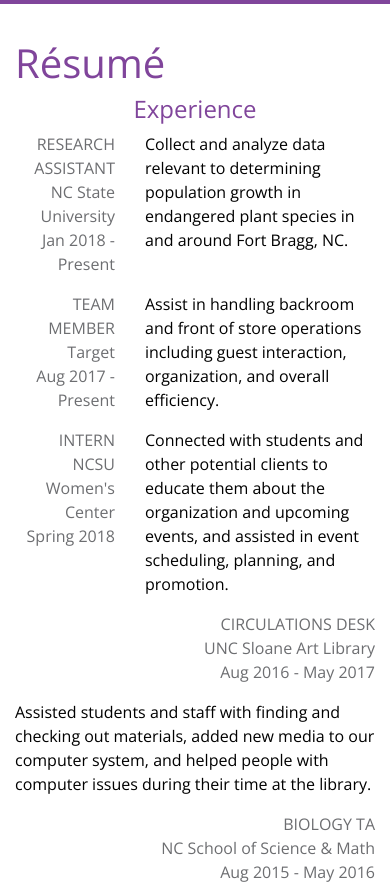
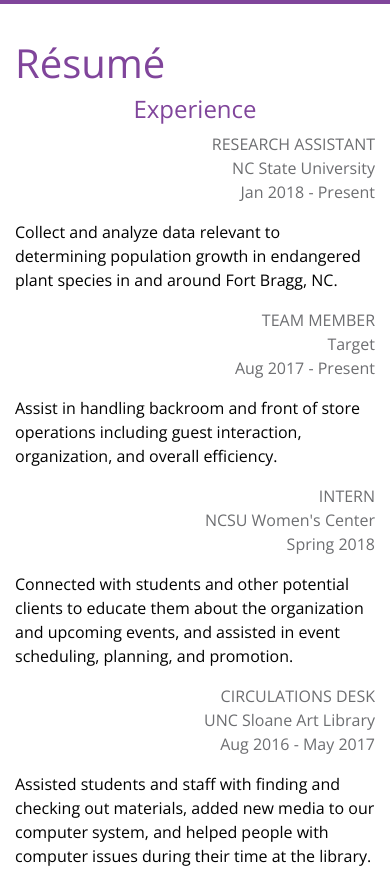
Before and after one commit to adboio/ryanwarren, a plain HTML site: page index.html in a window 390 px wide. Shown: the part 840-1724 px from the top of the page. Drawn offline with nearby package versions, Linux system fonts and the light colour scheme.

Commit message:
undo last commit

```diff
--- a/index.html
+++ b/index.html
@@ -57,14 +57,14 @@
 				</div>
 
 				<div class="row">
-					<div class="col-4 text-right">
+					<div class="col-md-4 text-right">
 						<p class="left-column">
 							RESEARCH ASSISTANT<br/>
 							NC State University<br/>
 							Jan 2018 - Present
 						</p>
 					</div>
-					<div class="col-8">
+					<div class="col-md-8">
 						<p class="right-column">
 							Collect and analyze data relevant to determining population growth in endangered plant species in and around Fort Bragg, NC.
 						</p>
@@ -72,14 +72,14 @@
 				</div>
 
 				<div class="row">
-					<div class="col-4 text-right">
+					<div class="col-md-4 text-right">
 						<p class="left-column">
 							TEAM MEMBER<br/>
 							Target<br/>
 							Aug 2017 - Present
 						</p>
 					</div>
-					<div class="col-8">
+					<div class="col-md-8">
 						<p class="right-column">
 							Assist in handling backroom and front of store operations including guest interaction, organization, and overall efficiency.
 						</p>
@@ -87,14 +87,14 @@
 				</div>
 
 				<div class="row">
-					<div class="col-4 text-right">
+					<div class="col-md-4 text-right">
 						<p class="left-column">
 							INTERN<br/>
 							NCSU Women's Center<br/>
 							Spring 2018
 						</p>
 					</div>
-					<div class="col-8">
+					<div class="col-md-8">
 						<p class="right-column">
 							Connected with students and other potential clients to educate them about the organization and upcoming events, and assisted in event scheduling, planning, and promotion.
 						</p>
```
